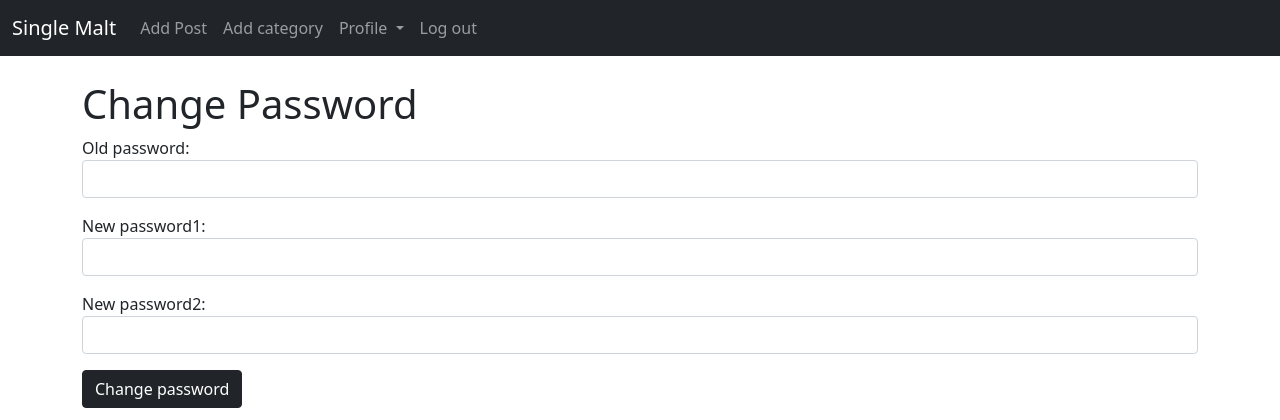
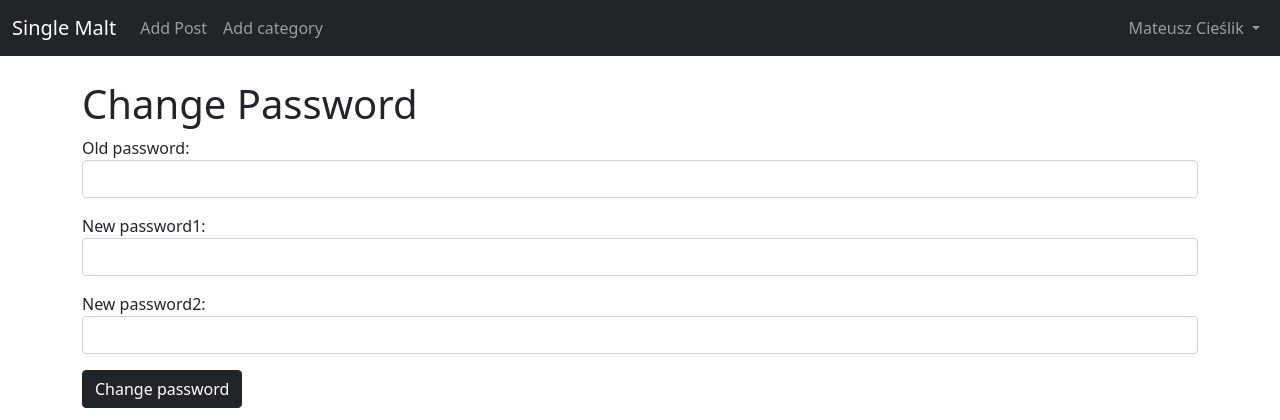
Before and after one commit to SirMefju/whiskyblog, a Django app: page /members/password/ in a window 1280 px wide. Shown: the top 420 px of the page. Run offline with Django 3.2, Linux system fonts and the light colour scheme; a user stored in the database is signed in; data comes from the database, SQL or seed files in the repository; both versions use the stored data as it was after the commit; some libraries are stand-ins or nearby versions.

Commit message:
design n bugs

```diff
--- a/yerbata/templates/base.html
+++ b/yerbata/templates/base.html
@@ -37,10 +37,14 @@
         <li class="nav-item">
           <a class="nav-link" href="{% url 'add_category' %}">Add category</a>
 
+
+        {% endif %}
+      </ul>
+        {% if user.is_authenticated %}
+            <ul class="navbar-nav mr-auto">
+            <li class="nav-item">
             <li class="nav-item dropdown">
-          <a class="nav-link dropdown-toggle" href="#" id="navbarDropdown" role="button" data-bs-toggle="dropdown" aria-expanded="false">
-            Profile
-          </a>
+                <a class="nav-link dropdown-toggle" href="#" id="navbarDropdown" role="button" data-bs-toggle="dropdown" aria-expanded="false">{{ user.first_name }} {{ user.last_name }} </a>
                 <ul class="dropdown-menu" aria-labelledby="navbarDropdown">
                 <li><a class="dropdown-item" href="{% url 'edit_profile' %}">Edit Setting</a></li>
                     {% if user.profile.id %}
@@ -49,20 +53,20 @@
                     {% else %}
                         <li><a class="dropdown-item" href="{% url 'create_profile_page' %}">Create Profile Page</a></li>
                     {% endif %}
-          </ul>
-        </li>
-        <li class="nav-item">
-          <a class="nav-link" href="{% url 'logout' %}">Log out</a>
-        </li>
+                <li><hr class="dropdown-divider"></li>
+                <li><a class="dropdown-item" href="{% url 'logout' %}">Log out</a></li>
         {% else %}
+            <ul class="navbar-nav mr-auto">
             <li class="nav-item">
             <a class="nav-link" href="{% url 'register' %}">Register</a>
             </li>
             <li class="nav-item">
             <a class="nav-link" href="{% url 'login' %}">Log in</a>
             </li>
+            </ul>
         {% endif %}
-      </ul>
+            <li/>
+            <ul/>
     </div>
   </div>
 </nav>
```
Also changed, not shown: db.sqlite3. Lines whose indentation alone changed are shown as unchanged.
